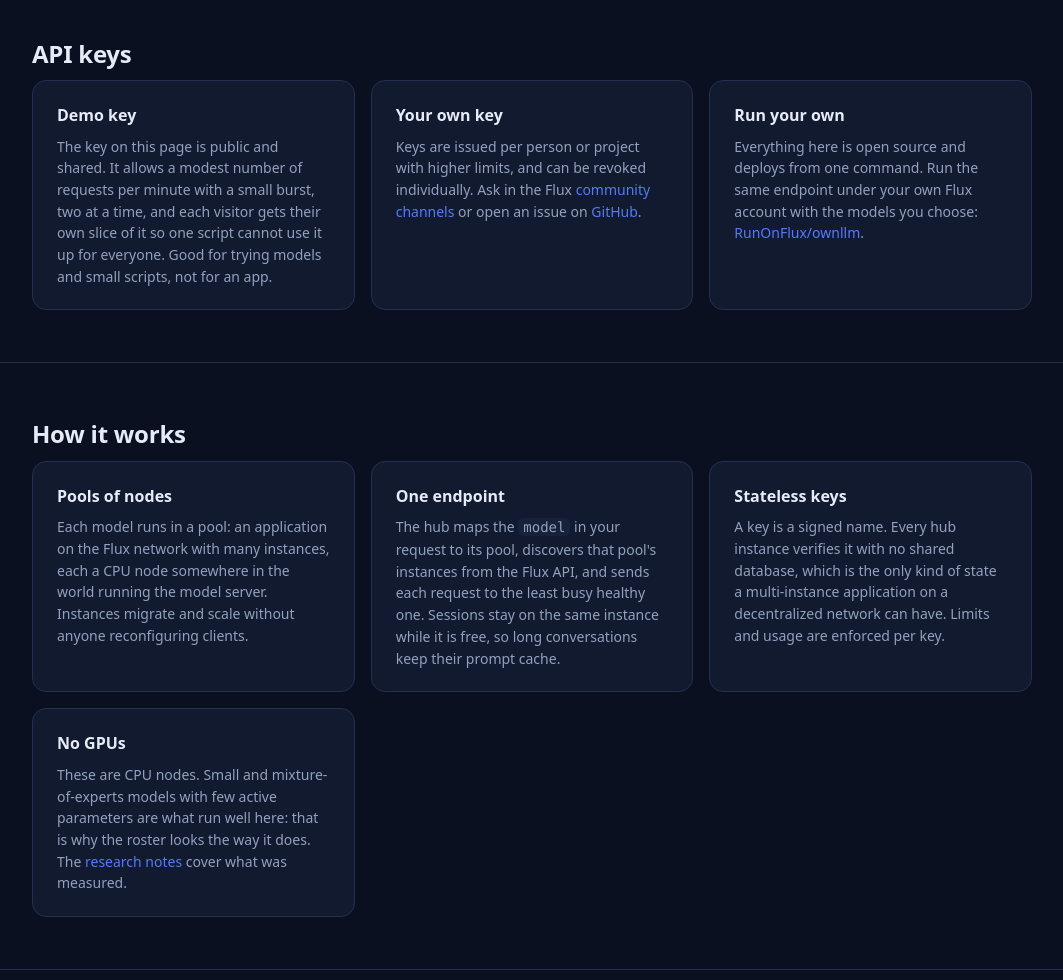
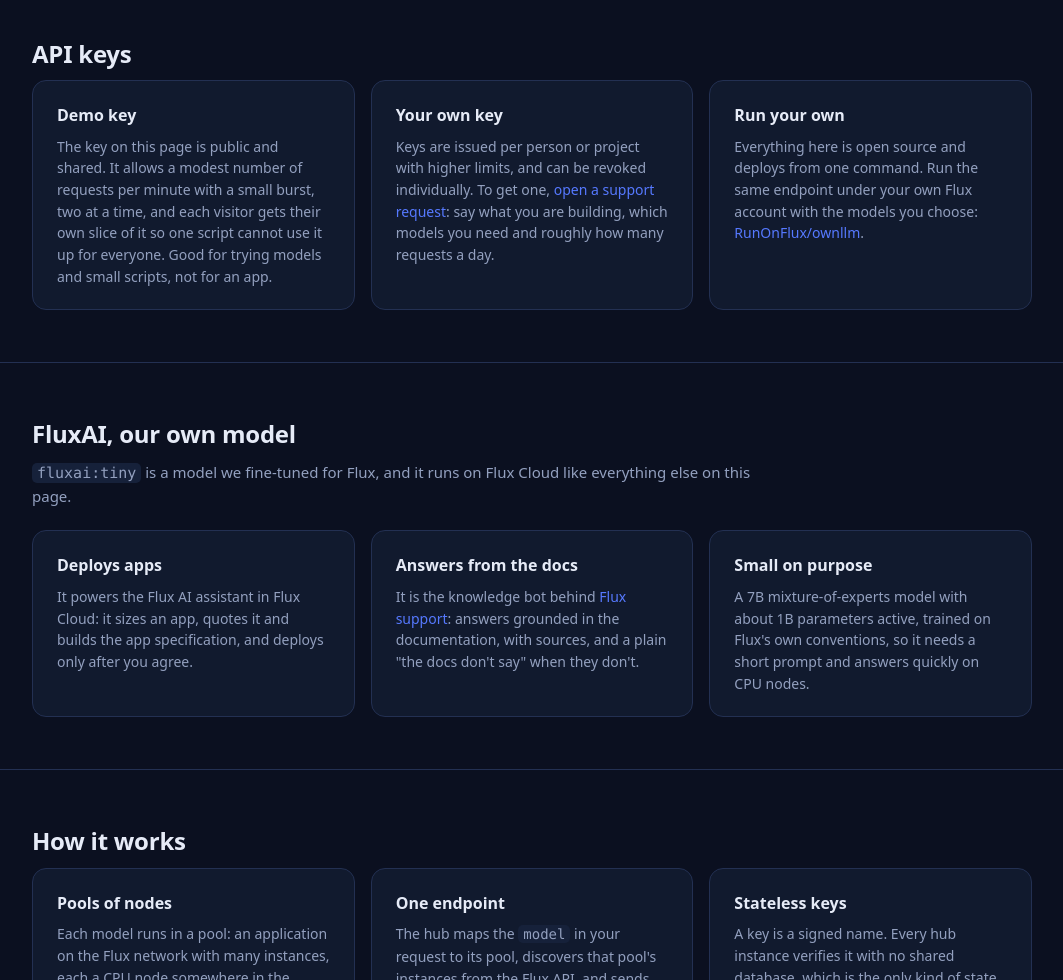
Before and after one commit to RunOnFlux/ownllm, a website: page images/hub/index.html in a window 1280 px wide. Shown: the part 1820-2800 px from the top of the page, without its empty margins (108-1171 px from the left). Drawn offline with Linux system fonts and the light colour scheme.

Commit message:
hub 1.4.54: key requests go through Flux support; FluxAI section on the landing page

```diff
--- a/images/hub/index.html
+++ b/images/hub/index.html
@@ -102,7 +102,7 @@ footer .wrap{display:flex;gap:16px;flex-wrap:wrap;align-items:center}
 <body>
 <header><div class="wrap">
   <a class="brand" href="/"><svg width="26" height="26" viewBox="28.5 28.5 92 92" fill="none" xmlns="http://www.w3.org/2000/svg"><path d="M74.7415 38.4807C81.8512 38.5284 88.7876 40.6802 94.676 44.6648C100.564 48.6495 105.141 54.2885 107.829 60.8707C110.517 67.453 111.195 74.6837 109.779 81.6511C108.363 88.6185 104.915 95.0105 99.8709 100.021C94.8267 105.032 88.4117 108.437 81.435 109.806C74.4583 111.176 67.2323 110.449 60.6681 107.717C54.104 104.985 48.4957 100.371 44.5505 94.4563C40.6053 88.5415 38.4999 81.5908 38.4998 74.481C38.532 64.9012 42.3684 55.7265 49.165 48.9752C55.9616 42.2239 65.1617 38.4489 74.7415 38.4807Z" fill="#2656D7"/><path d="M79.0362 95.3835L74.908 97.7676L66.0398 92.6549L70.0672 90.3294L70.168 90.2707L79.0362 95.3835Z" fill="white"/><path d="M94.8832 63.1743V67.973L83.7856 61.5662L67.955 70.7087V73.5382L61.3185 69.7077L54.9352 73.3905V63.1743L74.908 51.6431L94.8832 63.1743Z" fill="white"/><path d="M94.8832 73.4332V86.2561L83.7879 92.6558H83.7739L72.6904 86.2561V73.4332L83.7879 67.0241L94.8832 73.4332Z" fill="white"/><path d="M67.6995 78.8526V86.2205L61.3162 89.908L54.9352 86.2229V78.855L61.3185 75.1698L67.6995 78.8526Z" fill="white"/></svg>Flux LLM</a>
-  <nav><a href="#models">Models</a><a href="#start">Quick start</a><a href="#try">Try it</a><a href="#keys">Keys</a><a href="#how">How it works</a><a href="https://github.com/RunOnFlux/ownllm" rel="noopener">GitHub</a></nav>
+  <nav><a href="#models">Models</a><a href="#start">Quick start</a><a href="#try">Try it</a><a href="#keys">Keys</a><a href="#fluxai">FluxAI</a><a href="#how">How it works</a><a href="https://github.com/RunOnFlux/ownllm" rel="noopener">GitHub</a></nav>
 </div></header>
 
 <div class="wrap"><div class="hero">
@@ -148,8 +148,18 @@ footer .wrap{display:flex;gap:16px;flex-wrap:wrap;align-items:center}
   <h2>API keys</h2>
   <div class="grid">
     <div class="card"><h3>Demo key</h3><p>The key on this page is public and shared. It allows a modest number of requests per minute with a small burst, two at a time, and each visitor gets their own slice of it so one script cannot use it up for everyone. Good for trying models and small scripts, not for an app.</p></div>
-    <div class="card"><h3>Your own key</h3><p>Keys are issued per person or project with higher limits, and can be revoked individually. Ask in the Flux <a href="https://docs.runonflux.com/resources/socials" rel="noopener">community channels</a> or open an issue on <a href="https://github.com/RunOnFlux/ownllm/issues" rel="noopener">GitHub</a>.</p></div>
+    <div class="card"><h3>Your own key</h3><p>Keys are issued per person or project with higher limits, and can be revoked individually. To get one, <a href="https://support.runonflux.io/support/tickets/new" rel="noopener">open a support request</a>: say what you are building, which models you need and roughly how many requests a day.</p></div>
     <div class="card"><h3>Run your own</h3><p>Everything here is open source and deploys from one command. Run the same endpoint under your own Flux account with the models you choose: <a href="https://github.com/RunOnFlux/ownllm" rel="noopener">RunOnFlux/ownllm</a>.</p></div>
+  </div>
+</div></section>
+
+<section id="fluxai"><div class="wrap">
+  <h2>FluxAI, our own model</h2>
+  <p class="sub"><code>fluxai:tiny</code> is a model we fine-tuned for Flux, and it runs on Flux Cloud like everything else on this page.</p>
+  <div class="grid">
+    <div class="card"><h3>Deploys apps</h3><p>It powers the Flux AI assistant in Flux Cloud: it sizes an app, quotes it and builds the app specification, and deploys only after you agree.</p></div>
+    <div class="card"><h3>Answers from the docs</h3><p>It is the knowledge bot behind <a href="https://support.runonflux.io" rel="noopener">Flux support</a>: answers grounded in the documentation, with sources, and a plain "the docs don't say" when they don't.</p></div>
+    <div class="card"><h3>Small on purpose</h3><p>A 7B mixture-of-experts model with about 1B parameters active, trained on Flux's own conventions, so it needs a short prompt and answers quickly on CPU nodes.</p></div>
   </div>
 </div></section>
 
```
Also changed, not shown: 1 other file.
